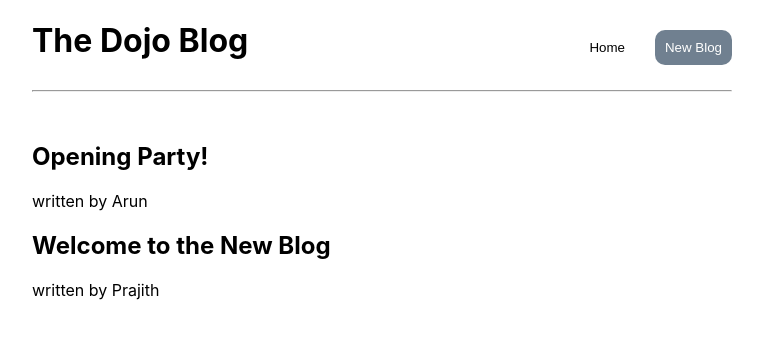
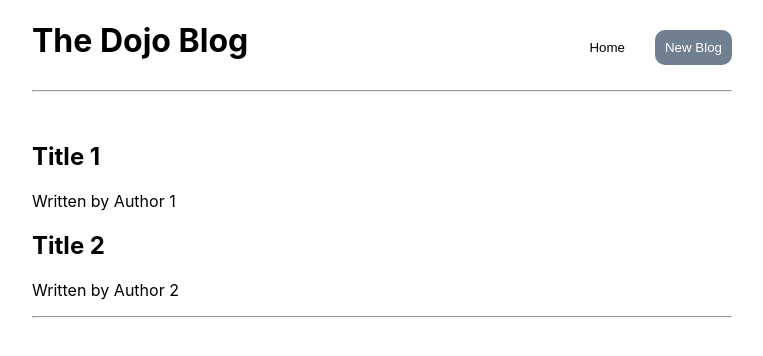
Before and after one commit to jadduarun/React_concepts, a React (Create React App) app: page / in a window 1280 px wide. Shown: the top 356 px of the page, without its empty margins (258-1021 px from the left). Built offline with nearby package versions, Linux system fonts and the light colour scheme.

Commit message:
Changes in app and contentPage

```diff
--- a/src/App.js
+++ b/src/App.js
@@ -1,6 +1,7 @@
 import "./App.css";
 import Navbar from "./Navbar";
 import ContentPage from "./contentPage";
+import API from "./API";
 
 function App() {
   return (
@@ -9,6 +10,7 @@ function App() {
         <Navbar />
         <hr />
         <ContentPage />
+        <hr />
       </div>
     </div>
   );
--- a/src/contentPage.js
+++ b/src/contentPage.js
@@ -1,14 +1,28 @@
-import React from 'react'
+import React from "react";
 
 const ContentPage = () => {
+  const datas = [
+    {
+      title: "Title 1",
+      author: "Author 1",
+    },
+    {
+      title: "Title 2",
+      author: "Author 2",
+    },
+  ];
   return (
-    <div className='content'>
-        <h2>Opening Party!</h2>
-        <p>written by Arun</p>
-        <h2>Welcome to the New Blog</h2>
-        <p>written by Prajith</p>
+    <div className="content">
+      {datas.map(function (item) {
+        return (
+          <div>
+            <h2>{item.title}</h2>
+            <p>Written by {item.author}</p>
+          </div>
+        );
+      })}
     </div>
-  )
-}
+  );
+};
 
-export default ContentPage
+export default ContentPage;
```
